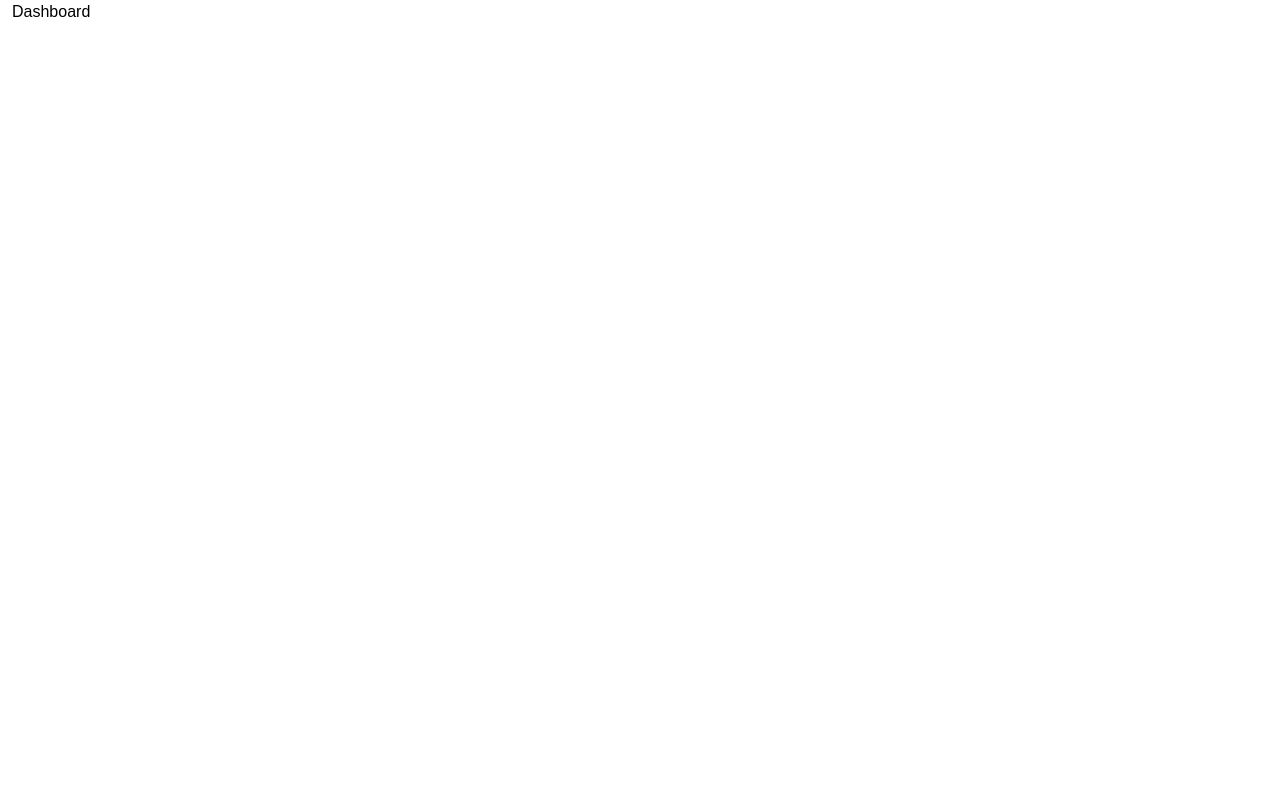
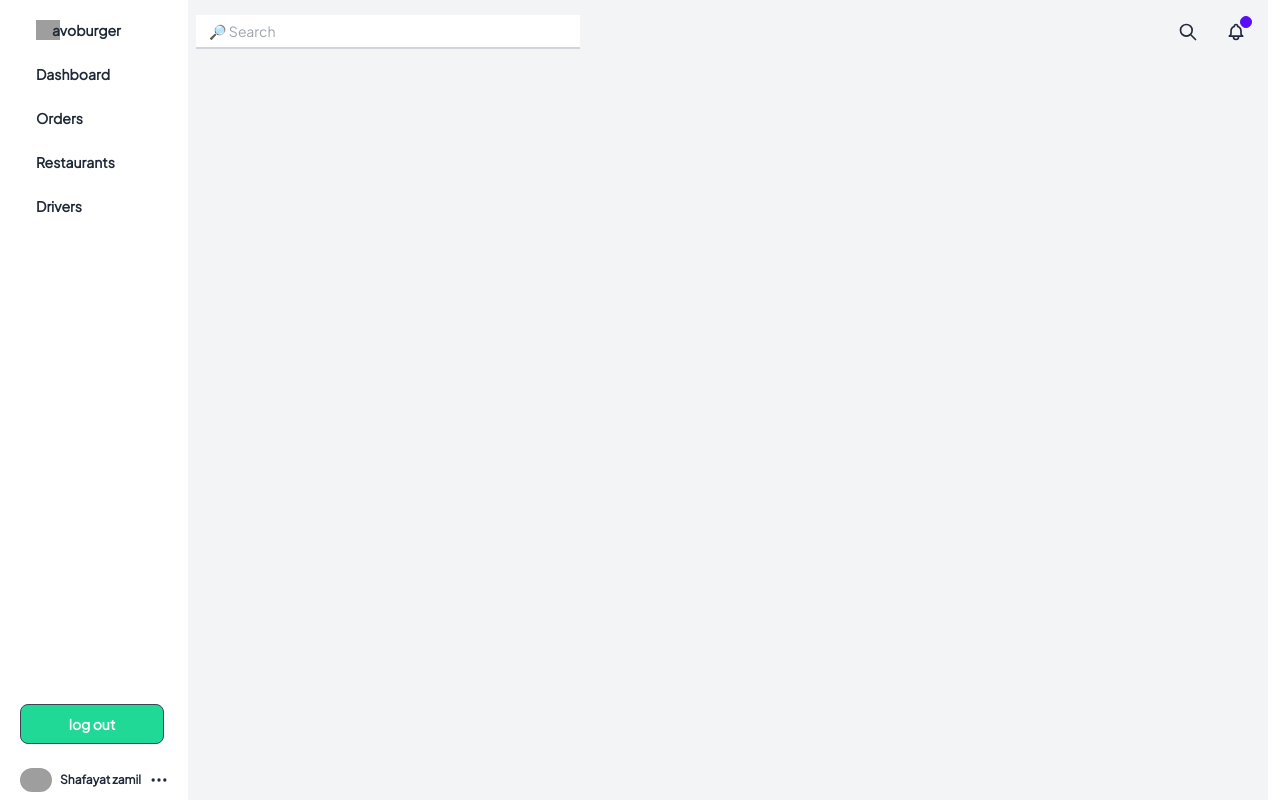
Before and after one commit to shafayatzamil/resturant-landing-project, a React (Create React App) app: page /dashboard in a window 1280 px wide. Built offline with nearby package versions, Linux system fonts and the light colour scheme; grey boxes are pictures that could not be loaded.

Commit message:
dashboard drawer

```diff
--- a/package.json
+++ b/package.json
@@ -6,6 +6,7 @@
     "@testing-library/jest-dom": "^5.16.5",
     "@testing-library/react": "^13.4.0",
     "@testing-library/user-event": "^13.5.0",
+    "daisyui": "^2.50.1",
     "react": "^18.2.0",
     "react-dom": "^18.2.0",
     "react-router-dom": "^6.6.2",
--- a/public/index.html
+++ b/public/index.html
@@ -1,20 +1,20 @@
 <!DOCTYPE html>
 <html lang="en">
+
 <head>
   <meta charset="utf-8" />
   <link rel="icon" href="%PUBLIC_URL%/favicon.ico" />
   <meta name="viewport" content="width=device-width, initial-scale=1" />
   <meta name="theme-color" content="#000000" />
-    <meta
-      name="description"
-      content="Web site created using create-react-app"
-    />
+  <meta name="description" content="Web site created using create-react-app" />
   <link rel="apple-touch-icon" href="%PUBLIC_URL%/logo192.png" />
   <!--
       manifest.json provides metadata used when your web app is installed on a
       user's mobile device or desktop. See https://developers.google.com/web/fundamentals/web-app-manifest/
     -->
   <link rel="manifest" href="%PUBLIC_URL%/manifest.json" />
+  <link href="https://fonts.googleapis.com/css2?family=Plus+Jakarta+Sans:wght@400&display=swap" rel="stylesheet">
+
   <!--
       Notice the use of %PUBLIC_URL% in the tags above.
       It will be replaced with the URL of the `public` folder during the build.
@@ -26,6 +26,7 @@
     -->
   <title>React App</title>
 </head>
+
 <body>
   <noscript>You need to enable JavaScript to run this app.</noscript>
   <div id="root"></div>
@@ -40,4 +41,5 @@
       To create a production bundle, use `npm run build` or `yarn build`.
     -->
 </body>
+
 </html>
--- a/src/page/dashboard/Dashboard.js
+++ b/src/page/dashboard/Dashboard.js
@@ -1,12 +1,84 @@
 import React from "react";
 import { Link, Outlet } from "react-router-dom";
 
-const dashboard = () => {
+const Dashboard = () => {
   return (
     <div>
-      <h2>Dashboard</h2>
+      <div className="drawer drawer-mobile">
+        <input
+          id="dashboard-sidebar"
+          type="checkbox"
+          className="drawer-toggle "
+        />
+        <div className="drawer-content bg-gray-100">
+        {/* nav bar of search */}
+          <div className="navbar bg-gray-100">
+            <div className="navbar-start">
+              <div className="form-control border-b-2 border-gray-300 w-96">
+                  <input type="text" placeholder="🔎 Search" className="input rounded-none input-sm" />
+                </div>
+            </div>
+            <div className="navbar-end">
+              <button className="btn btn-ghost btn-circle">
+                <svg xmlns="http://www.w3.org/2000/svg" className="h-5 w-5" fill="none" viewBox="0 0 24 24" stroke="currentColor"><path strokeLinecap="round" strokeLinejoin="round" strokeWidth="2" d="M21 21l-6-6m2-5a7 7 0 11-14 0 7 7 0 0114 0z" /></svg>
+              </button>
+              <button className="btn btn-ghost btn-circle">
+                <div className="indicator">
+                  <svg xmlns="http://www.w3.org/2000/svg" className="h-5 w-5" fill="none" viewBox="0 0 24 24" stroke="currentColor"><path strokeLinecap="round" strokeLinejoin="round" strokeWidth="2" d="M15 17h5l-1.405-1.405A2.032 2.032 0 0118 14.158V11a6.002 6.002 0 00-4-5.659V5a2 2 0 10-4 0v.341C7.67 6.165 6 8.388 6 11v3.159c0 .538-.214 1.055-.595 1.436L4 17h5m6 0v1a3 3 0 11-6 0v-1m6 0H9" /></svg>
+                  <span className="badge badge-xs badge-primary indicator-item"></span>
+                </div>
+              </button>
+            </div>
+          </div>
+
+
+          <Outlet></Outlet>
+        </div>
+        <div className="drawer-side ">
+          <label htmlFor="dashboard-sidebar" className="drawer-overlay"></label>
+          <ul className="menu p-2 overflow-y-auto w-44 bg-white text-sm font-semibold relative">
+            <li>
+              {" "}
+              <Link to="/">
+                <div className="flex">
+                  <img src="https://www.logodesign.net/logo/line-art-house-roof-and-buildings-4485ld.png" className="w-6 -mr-2" alt="" />
+                  <h2 className="w-32 text-sm">avoburger</h2>
+                </div>
+              </Link>
+            </li>
+            <li>
+              <Link to="Dashboard">Dashboard</Link>
+            </li>
+            <li>
+              <Link to="dashboard/Orders">Orders</Link>
+            </li>
+            <li>
+              <Link to="dasgboard/Restaurants">Restaurants</Link>
+            </li>
+            <li>
+              <Link to="dashboard/Drivers">Drivers</Link>
+            </li>
+
+            <div className="absolute mb-2 bottom-12 ">
+              <button className="btn bg-[#21D997] btn-sm h-10 w-36 text-white lowercase">
+                Log out{" "}
+              </button>
+            </div>
+            <div className="absolute mt-4  bottom-2 flex justify-center items-center ">
+              <hr />
+            <div className="w-8 mr-2">
+             <img src="https://images.unsplash.com/photo-1633332755192-727a05c4013d?ixlib=rb-4.0.3&ixid=MnwxMjA3fDB8MHxzZWFyY2h8Mnx8dXNlcnxlbnwwfHwwfHw%3D&auto=format&fit=crop&w=400&q=60" className="rounded-full" alt="" />
+            </div>
+            <h5 className="text-[12px] mr-2" >Shafayat zamil</h5>
+
+              <svg xmlns="http://www.w3.org/2000/svg" fill="none" viewBox="0 0 24 24" className="inline-block w-5 h-5 stroke-current"><path strokeLinecap="round" strokeLinejoin="round" strokeWidth="2" d="M5 12h.01M12 12h.01M19 12h.01M6 12a1 1 0 11-2 0 1 1 0 012 0zm7 0a1 1 0 11-2 0 1 1 0 012 0zm7 0a1 1 0 11-2 0 1 1 0 012 0z"></path></svg>
+            </div>
+
+          </ul>
+        </div>
+      </div>
     </div>
   );
 };
 
-export default dashboard;
+export default Dashboard;
--- /dev/null
+++ b/src/page/dashboard/Drivers.js
@@ -0,0 +1,11 @@
+import React from 'react';
+
+const Drivers = () => {
+    return (
+        <div>
+            This is Drivers page
+        </div>
+    );
+};
+
+export default Drivers;
--- /dev/null
+++ b/src/page/dashboard/Orders.js
@@ -0,0 +1,11 @@
+import React from 'react';
+
+const Orders = () => {
+    return (
+        <div>
+            This is Orders
+        </div>
+    );
+};
+
+export default Orders;
--- /dev/null
+++ b/src/page/dashboard/Restaurants.js
@@ -0,0 +1,11 @@
+import React from 'react';
+
+const Restaurants = () => {
+    return (
+        <div>
+            This is Resturant Page
+        </div>
+    );
+};
+
+export default Restaurants;
--- a/tailwind.config.js
+++ b/tailwind.config.js
@@ -4,5 +4,5 @@ module.exports = {
   theme: {
     extend: {},
   },
-  plugins: [],
+  plugins: [require("daisyui")],
 };
```
Also changed, not shown: src/Routers/routes.js (+17 -0 lines), src/index.css (line endings or trailing spaces), 1 other file (tests, documents, lock files or other folders). Lines whose indentation alone changed are shown as unchanged.
